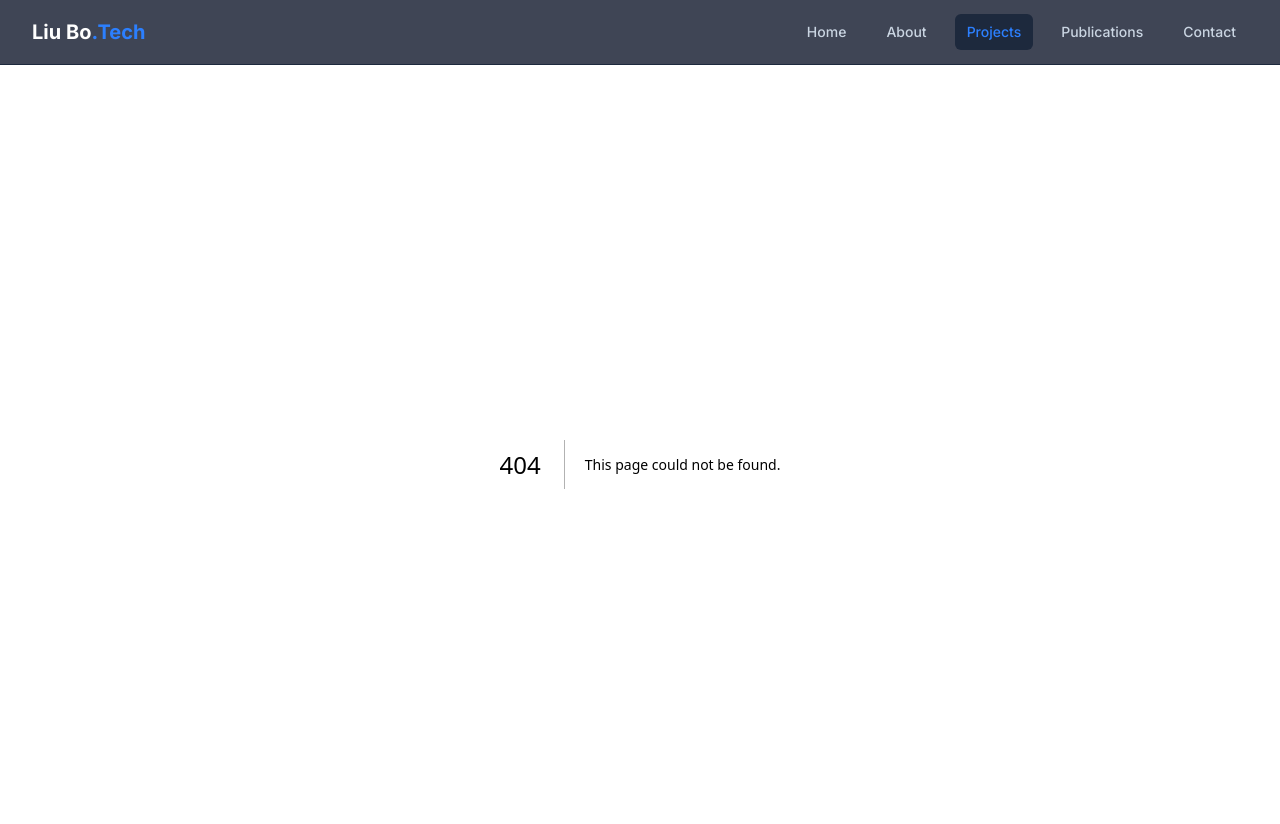
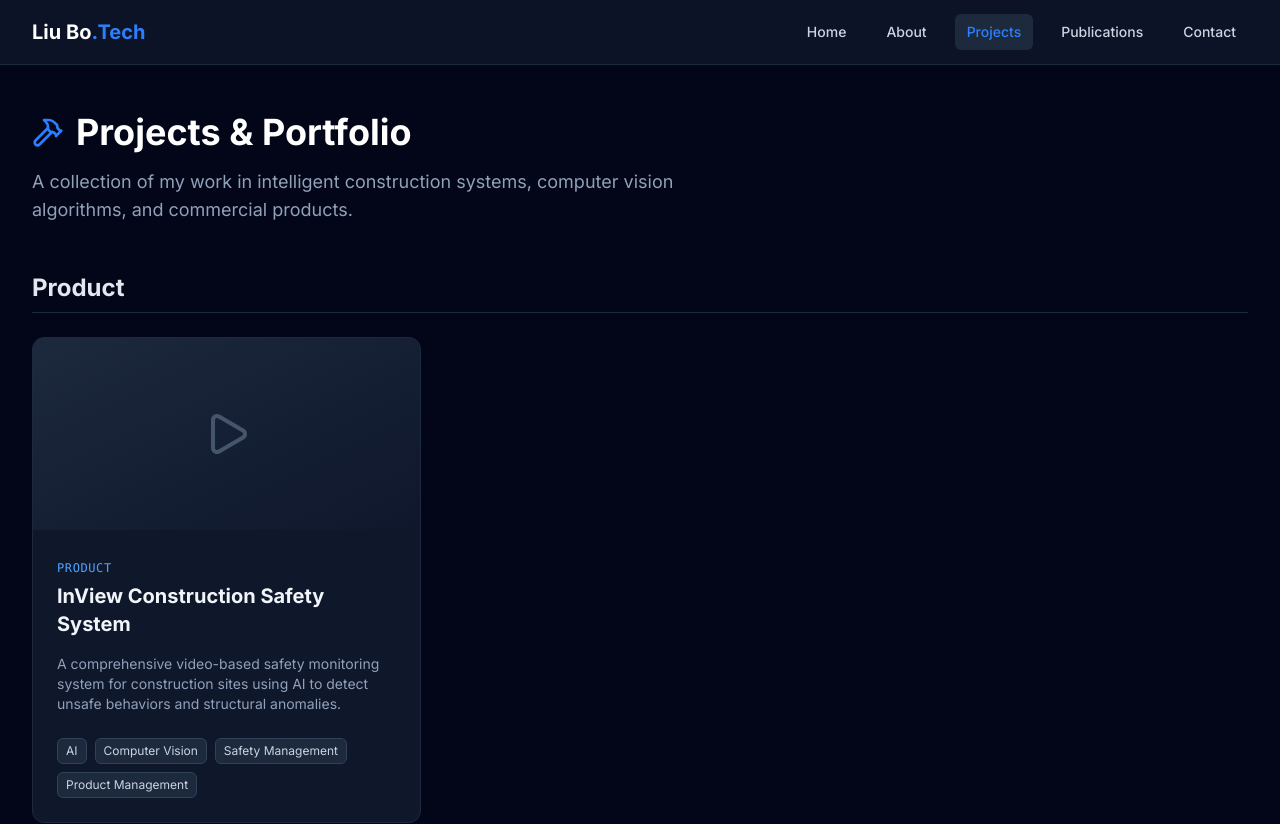
Before and after one commit to LeoAKALiu/personalblog, a Next.js app: page /projects in a window 1280 px wide. Before the commit this address had no page. Shown: the top 824 px of the page. Built offline with nearby package versions, Linux system fonts and the light colour scheme.

Commit message:
feat: implement projects page with card component
Ultraworked with [Sisyphus](https://github.com/code-yeongyu/oh-my-opencode)

Co-authored-by: Sisyphus <clio-agent@sisyphuslabs.ai>

```diff
--- /dev/null
+++ b/app/projects/page.tsx
@@ -0,0 +1,38 @@
+import { resumeData } from "@/data/resume";
+import { ProjectCard } from "@/components/ProjectCard";
+import { Hammer } from "lucide-react";
+
+export default function ProjectsPage() {
+  const categories = Array.from(new Set(resumeData.projects.map(p => p.category)));
+
+  return (
+    <div className="max-w-7xl mx-auto px-4 sm:px-6 lg:px-8 py-12 space-y-12">
+      <div className="space-y-4">
+        <h1 className="text-3xl md:text-4xl font-bold text-white flex items-center gap-3">
+          <Hammer className="w-8 h-8 text-blue-500" />
+          Projects & Portfolio
+        </h1>
+        <p className="text-slate-400 max-w-2xl text-lg">
+          A collection of my work in intelligent construction systems, computer vision algorithms, and commercial products.
+        </p>
+      </div>
+
+      <div className="space-y-16">
+        {categories.map((category) => (
+          <section key={category} className="space-y-6">
+            <h2 className="text-2xl font-bold text-slate-200 border-b border-slate-800 pb-2">
+              {category}
+            </h2>
+            <div className="grid grid-cols-1 md:grid-cols-2 lg:grid-cols-3 gap-6">
+              {resumeData.projects
+                .filter((p) => p.category === category)
+                .map((project, idx) => (
+                  <ProjectCard key={idx} project={project} />
+                ))}
+            </div>
+          </section>
+        ))}
+      </div>
+    </div>
+  );
+}
--- /dev/null
+++ b/components/ProjectCard.tsx
@@ -0,0 +1,143 @@
+"use client";
+
+import { useState } from "react";
+import { ExternalLink, Maximize2, X, Github, Play } from "lucide-react";
+import { clsx, type ClassValue } from "clsx";
+import { twMerge } from "tailwind-merge";
+
+function cn(...inputs: ClassValue[]) {
+  return twMerge(clsx(inputs));
+}
+
+interface ProjectProps {
+  project: {
+    title: string;
+    category: string;
+    description: string;
+    tags: string[];
+    demoUrl: string;
+    type: string; // 'iframe' | 'image' | 'video'
+  };
+}
+
+export function ProjectCard({ project }: ProjectProps) {
+  const [isOpen, setIsOpen] = useState(false);
+
+  return (
+    <>
+      <div className="group relative bg-slate-900 border border-slate-800 rounded-xl overflow-hidden hover:border-blue-500/50 transition-all duration-300 hover:-translate-y-1">
+        {/* Card Header/Preview */}
+        <div className="h-48 bg-slate-800 relative flex items-center justify-center overflow-hidden">
+           {/* Placeholder Gradient if no image */}
+           <div className="absolute inset-0 bg-gradient-to-br from-slate-800 to-slate-900" />
+           <div className="relative z-10 text-slate-600 group-hover:text-blue-500 transition-colors">
+             {project.type === 'iframe' ? <Play className="w-12 h-12" /> : <Maximize2 className="w-12 h-12" />}
+           </div>
+
+           {/* Overlay */}
+           <div className="absolute inset-0 bg-black/50 opacity-0 group-hover:opacity-100 transition-opacity flex items-center justify-center z-20">
+             <button
+               onClick={() => setIsOpen(true)}
+               className="px-4 py-2 bg-blue-600 text-white rounded-full font-medium transform scale-90 group-hover:scale-100 transition-transform"
+             >
+               View Details
+             </button>
+           </div>
+        </div>
+
+        {/* Card Content */}
+        <div className="p-6">
+          <div className="flex justify-between items-start mb-4">
+            <div>
+              <span className="text-xs font-mono text-blue-400 uppercase tracking-wider">{project.category}</span>
+              <h3 className="text-xl font-bold text-slate-100 mt-1">{project.title}</h3>
+            </div>
+          </div>
+
+          <p className="text-slate-400 text-sm line-clamp-3 mb-6">
+            {project.description}
+          </p>
+
+          <div className="flex flex-wrap gap-2 mt-auto">
+            {project.tags.map((tag) => (
+              <span key={tag} className="px-2 py-1 text-xs rounded-md bg-slate-800 text-slate-300 border border-slate-700">
+                {tag}
+              </span>
+            ))}
+          </div>
+        </div>
+      </div>
+
+      {/* Modal */}
+      {isOpen && (
+        <div className="fixed inset-0 z-[100] flex items-center justify-center p-4 sm:p-6">
+          <div className="absolute inset-0 bg-black/80 backdrop-blur-sm" onClick={() => setIsOpen(false)} />
+
+          <div className="relative w-full max-w-5xl bg-slate-900 rounded-2xl border border-slate-700 shadow-2xl flex flex-col max-h-[90vh] overflow-hidden animate-in fade-in zoom-in duration-200">
+            {/* Modal Header */}
+            <div className="flex items-center justify-between p-4 border-b border-slate-800">
+              <h3 className="text-xl font-bold text-slate-100">{project.title}</h3>
+              <button onClick={() => setIsOpen(false)} className="p-2 text-slate-400 hover:text-white rounded-full hover:bg-slate-800">
+                <X className="w-5 h-5" />
+              </button>
+            </div>
+
+            {/* Modal Body */}
+            <div className="flex-1 overflow-y-auto p-6">
+              <div className="grid grid-cols-1 lg:grid-cols-3 gap-8">
+
+                {/* Main Content Area (Demo/Image) */}
+                <div className="lg:col-span-2 space-y-4">
+                  <div className="aspect-video w-full bg-slate-950 rounded-lg border border-slate-800 overflow-hidden flex items-center justify-center relative">
+                    {project.type === 'iframe' && project.demoUrl ? (
+                      <iframe
+                        src={project.demoUrl}
+                        className="w-full h-full"
+                        title={`${project.title} Demo`}
+                        sandbox="allow-scripts allow-same-origin"
+                      />
+                    ) : (
+                       <div className="text-center p-8">
+                         <div className="w-16 h-16 bg-slate-800 rounded-full flex items-center justify-center mx-auto mb-4">
+                           <Maximize2 className="w-8 h-8 text-slate-500" />
+                         </div>
+                         <p className="text-slate-400">Preview Image / Video Placeholder</p>
+                         <p className="text-sm text-slate-600 mt-2">Replace with actual asset in implementation</p>
+                       </div>
+                    )}
+                  </div>
+                  {project.demoUrl && (
+                     <div className="flex justify-end">
+                       <a href={project.demoUrl} target="_blank" rel="noopener noreferrer" className="flex items-center gap-2 text-blue-400 hover:text-blue-300 text-sm">
+                         Open in new tab <ExternalLink className="w-4 h-4" />
+                       </a>
+                     </div>
+                  )}
+                </div>
+
+                {/* Sidebar Info */}
+                <div className="space-y-6">
+                   <div>
+                     <h4 className="text-sm font-semibold text-slate-200 uppercase tracking-wide mb-2">Description</h4>
+                     <p className="text-slate-400 text-sm leading-relaxed">{project.description}</p>
+                   </div>
+
+                   <div>
+                     <h4 className="text-sm font-semibold text-slate-200 uppercase tracking-wide mb-3">Technologies</h4>
+                     <div className="flex flex-wrap gap-2">
+                        {project.tags.map((tag) => (
+                          <span key={tag} className="px-2 py-1 text-xs rounded-full bg-blue-500/10 text-blue-400 border border-blue-500/20">
+                            {tag}
+                          </span>
+                        ))}
+                     </div>
+                   </div>
+                </div>
+              </div>
+            </div>
+          </div>
+        </div>
+      )}
+    </>
+  );
+}
```
